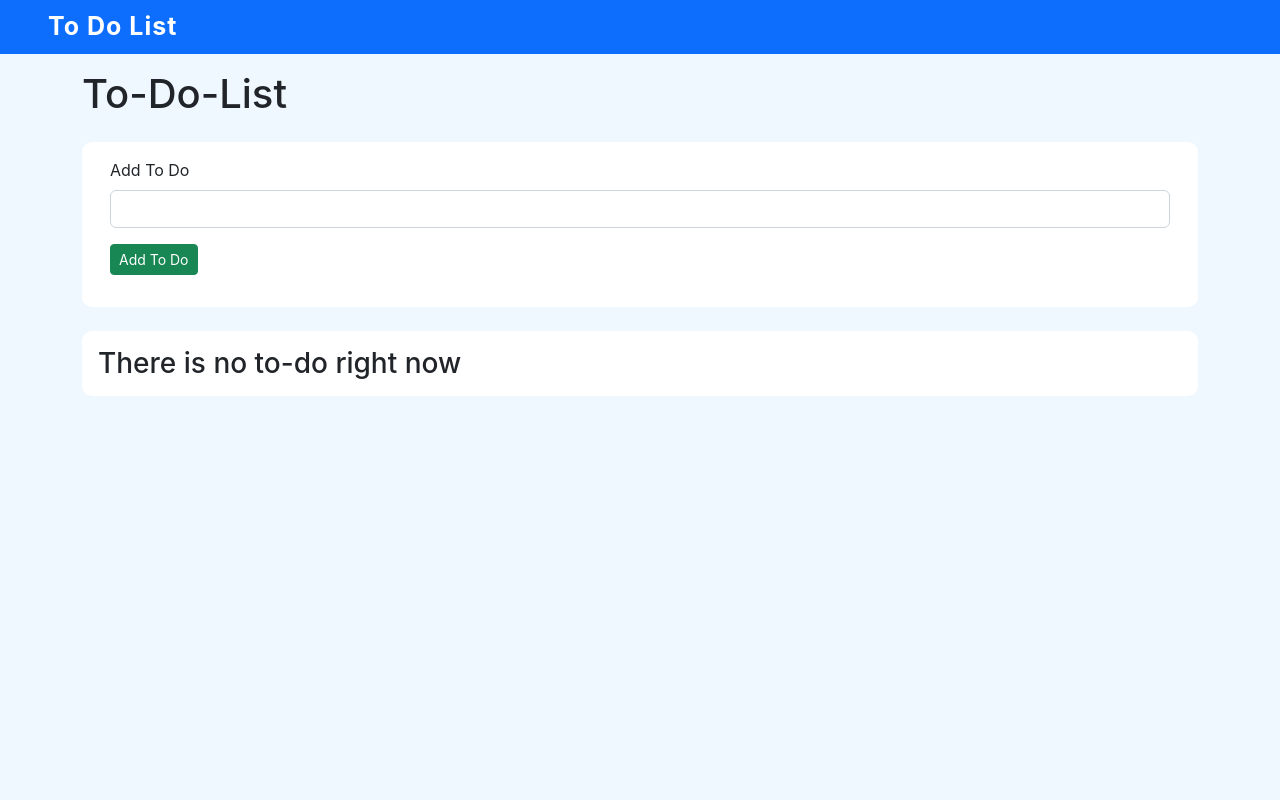
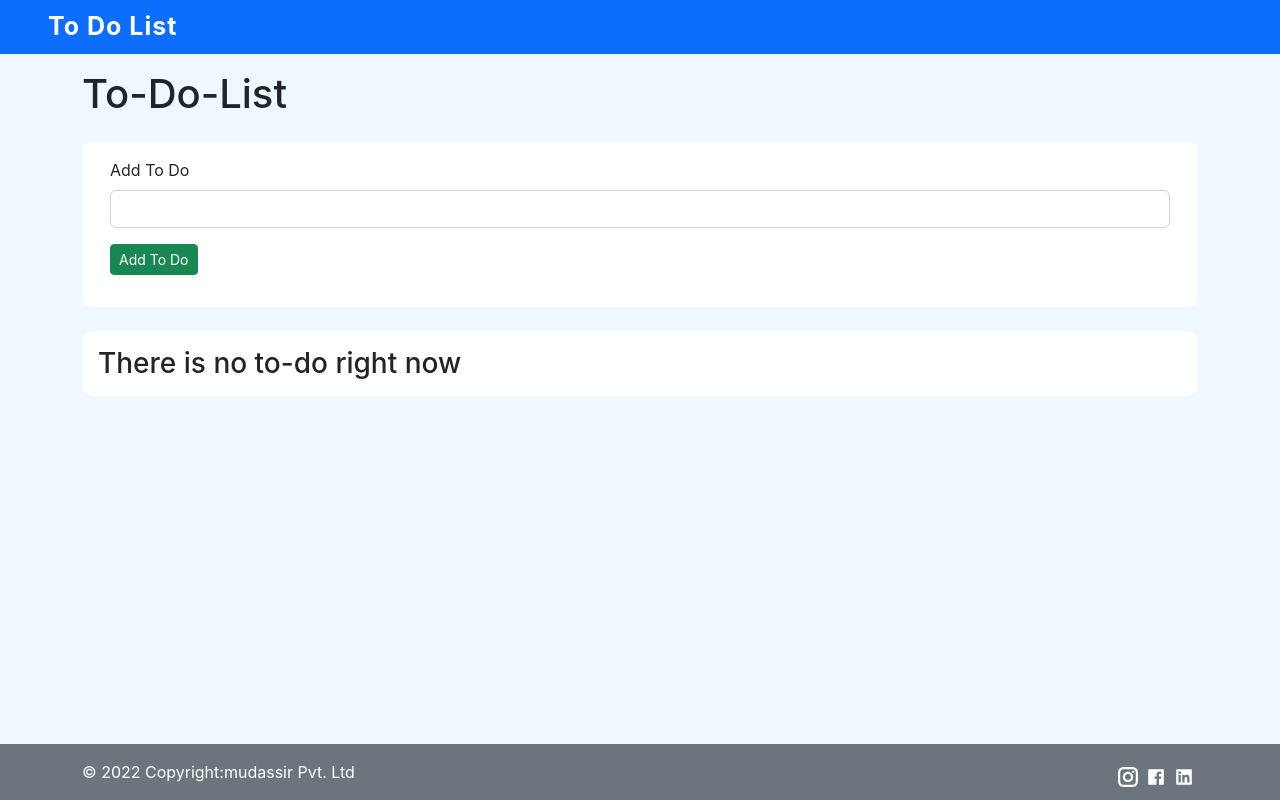
Before and after one commit to mudassiranwar/To-do-list, a React (Create React App) app: page / in a window 1280 px wide. Built offline with nearby package versions, Linux system fonts and the light colour scheme.

Commit message:
footer added

```diff
--- a/src/App.js
+++ b/src/App.js
@@ -1,13 +1,16 @@
+import React from 'react';
 import './App.css';
 import Header from './component/Header';
 import ToDoList from './component/ToDoList';
+import Footer from './component/Footer';
 
 function App() {
   return (
-    <div>
+    <React.Fragment>
       <Header />
       <ToDoList />
-    </div>
+      <Footer />
+    </React.Fragment>
   );
 }
 
--- /dev/null
+++ b/src/component/Footer.js
@@ -0,0 +1,27 @@
+import React from "react";
+
+import { GrInstagram } from "react-icons/gr";
+import { AiFillFacebook, AiFillLinkedin } from "react-icons/ai";
+
+const Footer = () => {
+  return (
+    <div className="text-white mt-auto bg-secondary">
+      <footer className="container pt-3 d-flex justify-content-between">
+        <p>&copy; 2022 Copyright:mudassir Pvt. Ltd</p>
+        <span>
+          <a className={`text-white fs-5 p-0 mx-1`} href="https://www.instagram.com/mudassir_mh41/" target="_blank">
+            <GrInstagram />
+          </a>
+          <a className={`text-white fs-5 p-0 mx-1`} href="https://www.facebook.com/" target="_blank">
+            <AiFillFacebook />
+          </a>
+          <a className={`text-white fs-5 p-0 mx-1`} href="https://www.linkedin.com/login" target="_blank">
+            <AiFillLinkedin />
+          </a>
+        </span>
+      </footer>
+    </div>
+  );
+};
+
+export default Footer;
--- a/src/component/ToDoList.js
+++ b/src/component/ToDoList.js
@@ -10,8 +10,8 @@ export default class ToDoList extends Component {
     super();
 
     let initToDo;
-    let editIndex;
-    let editObj;
+    // let editIndex;
+    // let editObj;
 
     if (localStorage.getItem("todo") === null) {
       initToDo = [];
@@ -23,10 +23,12 @@ export default class ToDoList extends Component {
       toDos: initToDo,
       index: initToDo.length === 0 ? 0 : initToDo[initToDo.length - 1].No,
       showEdit: false,
+      editObj:null,
+      editIndex:null,
     };
   }
 
-  dalyTaskDonehandler = (i, e) => {
+  taskDonehandler = (i, e) => {
     let taskIsDone = e.target.checked;
     this.setState((prev) => ({ ...(prev.toDos[i].checked = taskIsDone) }));
     setTimeout(() => {
@@ -50,10 +52,12 @@ export default class ToDoList extends Component {
   showEditHandler = (item, i) => {
     this.setState({
       showEdit: true,
+      editObj: this.state.toDos[i],
+      editIndex: i,
     });
-    this.editObj = this.state.toDos[i];
+    // this.editObj = this.state.toDos[i];
     // console.log(this.editObj);
-    this.editIndex = i;
+    // this.editIndex = i;
   };
 
   setEditHandler = (item) => {
@@ -63,7 +67,7 @@ export default class ToDoList extends Component {
       this.setState({ showEdit: false });
       // console.log(this.editIndex);
       this.setState((prev) => ({
-        ...(prev.toDos[this.editIndex].massage = item),
+        ...(prev.toDos[this.state.editIndex].massage = item),
       }));
       setTimeout(() => {
         localStorage.setItem("todo", JSON.stringify(this.state.toDos));
@@ -87,7 +91,7 @@ export default class ToDoList extends Component {
       <React.Fragment>
         {this.state.showEdit && (
           <EditCard
-            initVal={this.editObj.massage}
+            initVal={this.state.editObj.massage}
             editedToDo={this.setEditHandler}
           />
         )}
@@ -104,7 +108,7 @@ export default class ToDoList extends Component {
                 <ToDoItem
                   currentToDo={item}
                   onClick={() => this.removeTask(item)}
-                  onChange={(e) => this.dalyTaskDonehandler(i, e)}
+                  onChange={(e) => this.taskDonehandler(i, e)}
                   onEditHandler={() => this.showEditHandler(item, i)}
                   key={i}
                 />
--- a/src/index.css
+++ b/src/index.css
@@ -12,3 +12,9 @@ code {
   font-family: source-code-pro, Menlo, Monaco, Consolas, 'Courier New',
     monospace;
 }
+
+#root{
+  min-height: 100vh;
+  display: flex;
+  flex-direction: column;
+}
```
